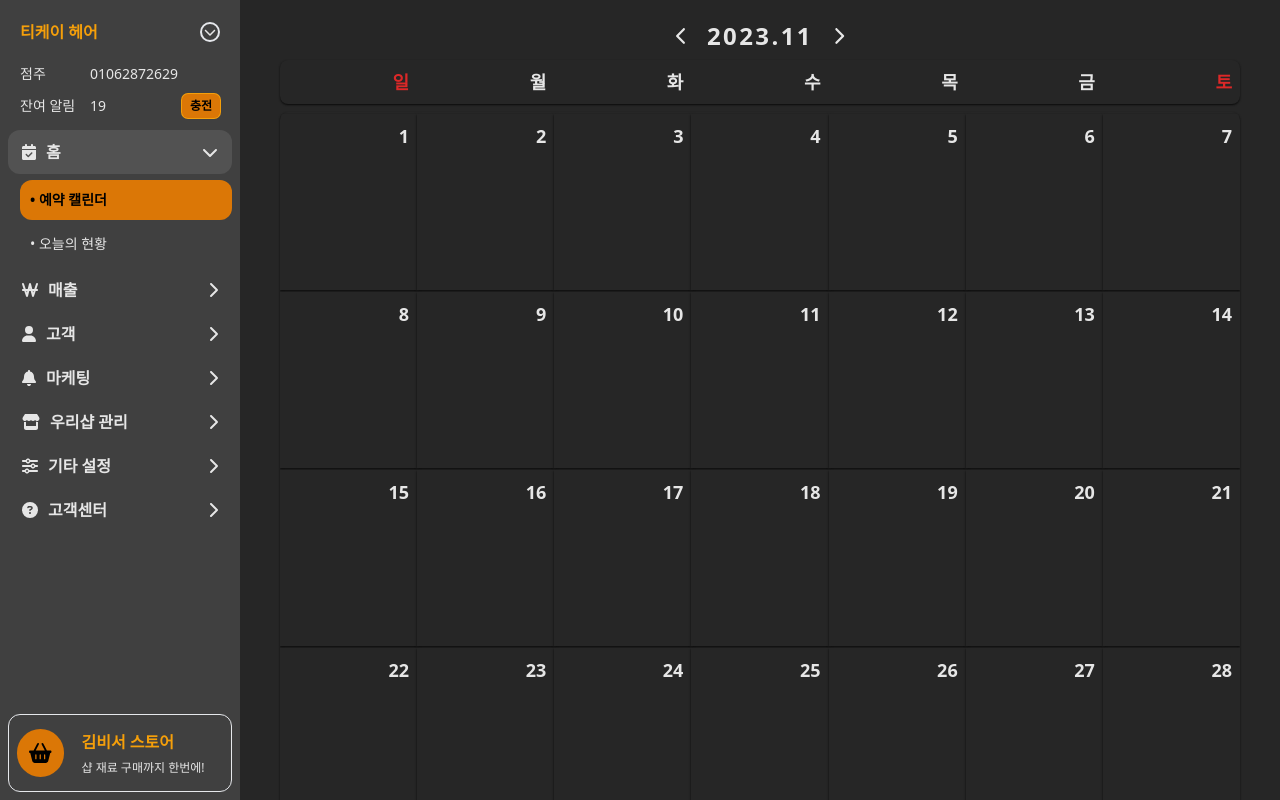
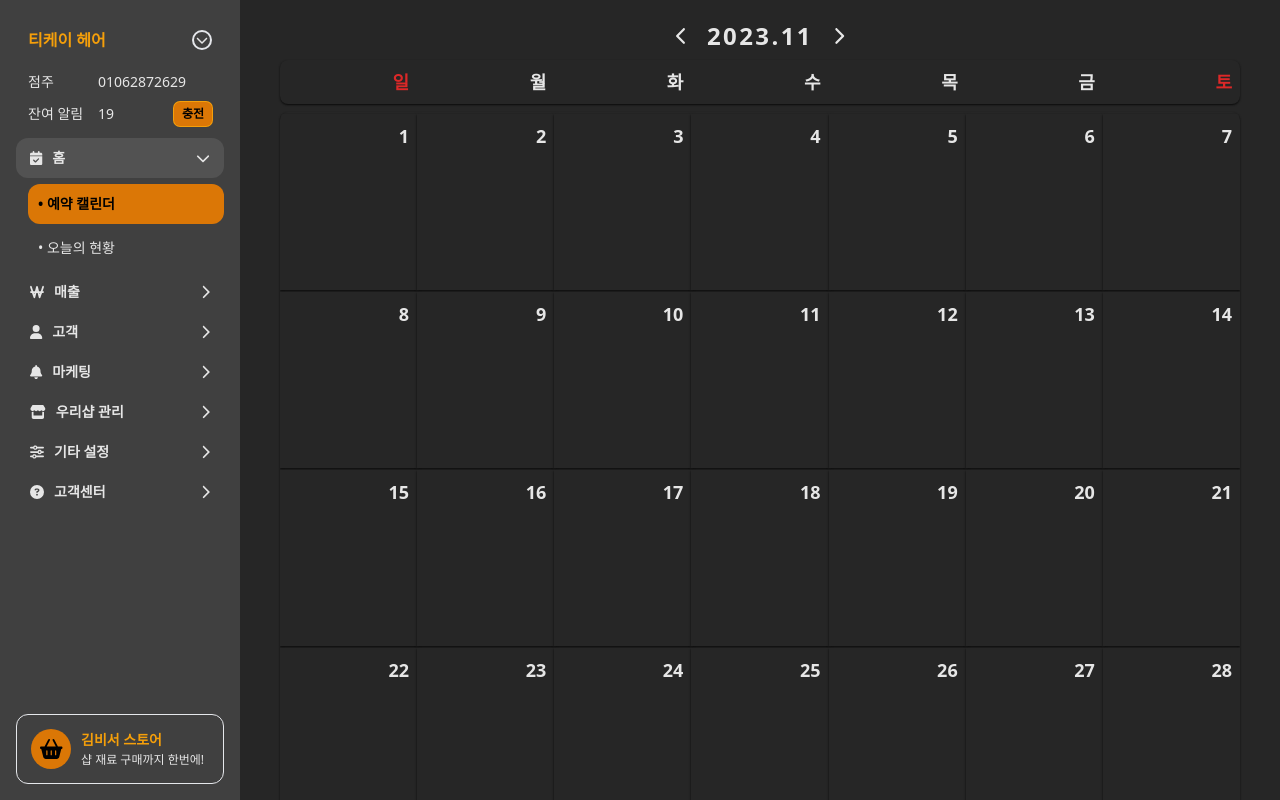
Before and after one commit to onepunch-tk/kim-secretary-front, a React (Vite) app: page / in a window 1280 px wide. Shown: the top 800 px of the page. Built offline with nearby package versions, Linux system fonts and the light colour scheme; what date-holidays would draw is missing.

Commit message:
add calendar ui from home screen

```diff
--- a/src/components/Navbar.tsx
+++ b/src/components/Navbar.tsx
@@ -22,7 +22,7 @@ export function Navbar() {
     <Fragment>
       <nav
         className={cls(
-          "fixed top-0 z-50 grid h-[100svh] max-h-[100svh] w-60 grid-rows-[auto,1fr,auto] overflow-y-auto bg-section p-2 shadow-lg transition-[left] duration-300",
+          "fixed top-0 z-50 grid h-[100dvh] max-h-[100dvh] w-60 grid-rows-[auto,1fr,auto] overflow-y-auto bg-section p-4 shadow-lg transition-[left] duration-300",
           visible ? "left-0" : "-left-60 shadow-none",
           "xl:left-0 xl:overflow-y-hidden"
         )}
--- a/src/components/ui/(navbar)/Ads.tsx
+++ b/src/components/ui/(navbar)/Ads.tsx
@@ -5,16 +5,16 @@ export function Ads() {
   return (
     <section
       id="ads-container"
-      className="flex h-auto cursor-pointer items-center justify-start rounded-xl border px-2 py-3.5"
+      className="flex h-auto cursor-pointer items-center justify-start rounded-xl border p-2 md:p-3.5"
     >
-      <div className="mr-1.5 rounded-full bg-accent p-3 text-black">
-        <FontAwesomeIcon icon={faShoppingBasket} size="lg" />
+      <div className="mr-2.5 flex h-8 w-8 items-center justify-center rounded-full bg-accent text-black md:h-10 md:w-10">
+        <FontAwesomeIcon icon={faShoppingBasket} className="md:text-xl" />
       </div>
-      <div className="flex flex-col items-start px-3 py-0">
-        <h2 className="mb-1.5 font-bold text-accent-secondary">
+      <div className="flex flex-col items-start py-0">
+        <h2 className="mb-0.5 text-xs font-bold text-accent-secondary  md:text-sm">
           김비서 스토어
         </h2>
-        <span className="text-xs">샵 재료 구매까지 한번에!</span>
+        <span className="text-[10px] md:text-xs">샵 재료 구매까지 한번에!</span>
       </div>
     </section>
   );
--- a/src/components/ui/(navbar)/MenuList.tsx
+++ b/src/components/ui/(navbar)/MenuList.tsx
@@ -9,25 +9,32 @@ import { cls } from "@utils/helper.ts";
 export function MenuList() {
   const { mainMenu, subMenu, selectedMainMenu, selectedSubMenu } =
     useMenuStore();
+
   return (
     <ul id="menu-list">
       {menuList.map((menu, index) => (
         <li
-          className="menu-item cursor-pointer"
+          className="menu-item mb-1 cursor-pointer md:mb-0"
           key={index}
           onClick={() => selectedMainMenu(menu.menuName)}
         >
           <div
             className={cls(
-              "main-menu flex items-center justify-between rounded-xl border-txt-primary px-3.5 py-2.5 transition-[background-color] duration-300 hover:bg-section-secondary",
+              "main-menu flex items-center justify-between rounded-xl border-txt-primary px-2.5 py-1 transition-[background-color] duration-300 hover:bg-section-secondary md:px-3.5 md:py-2.5",
               { "bg-section-secondary": mainMenu === menu.menuName }
             )}
           >
-            <div>
-              <FontAwesomeIcon icon={menu.icon} />
-              <span className="ml-2.5 font-semibold">{menu.menuName}</span>
+            <div className="flex items-center">
+              <FontAwesomeIcon
+                className="text-xs md:text-sm"
+                icon={menu.icon}
+              />
+              <span className="ml-2.5 text-xs font-semibold md:text-sm">
+                {menu.menuName}
+              </span>
             </div>
             <FontAwesomeIcon
+              className="text-xs md:text-sm"
               icon={mainMenu === menu.menuName ? faChevronDown : faChevronRight}
             />
           </div>
@@ -36,7 +43,7 @@ export function MenuList() {
               {menu.subMenu.map((menu, index) => (
                 <span
                   className={cls(
-                    "sub-menu mb-1 rounded-xl p-2.5 text-sm transition-[background-color,color] hover:bg-accent hover:text-black",
+                    "sub-menu mb-1 rounded-xl px-2.5 py-1 text-xs transition-[background-color,color] hover:bg-accent hover:text-black md:p-2.5 md:text-sm",
                     {
                       "bg-accent text-black font-semibold":
                         subMenu === menu.menuName,
```
